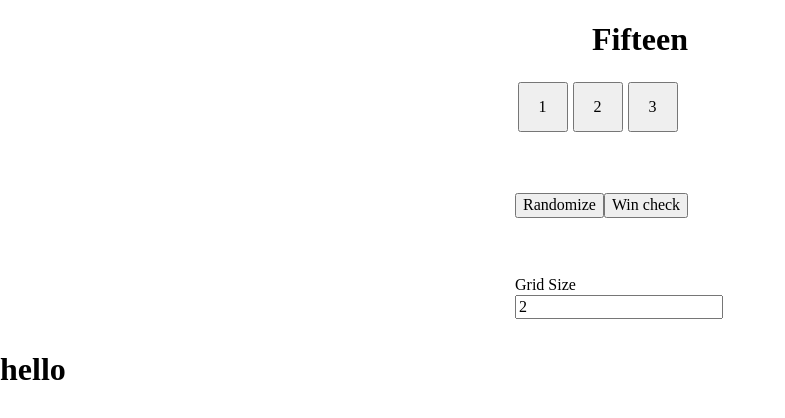
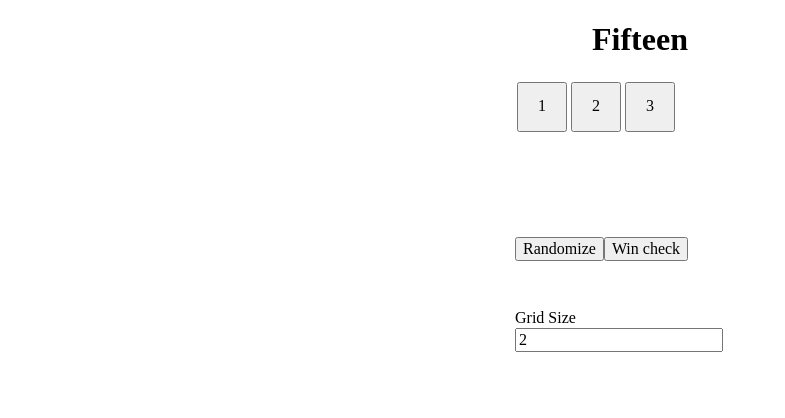
Before and after one commit to CodySelman/react-fifteen, a React (Create React App) app: page / in a window 1280 px wide. Shown: the top 418 px of the page, without its empty margins (0-785 px from the left). Built offline with nearby package versions, Linux system fonts and the light colour scheme.

Commit message:
Finished extracting CellGrid to its own component. Deleted old CellGrid method from render method in App.js. Bound this of handleClick method in App to preserve functionality.

```diff
--- a/src/App.js
+++ b/src/App.js
@@ -1,7 +1,6 @@
 import React, { Component } from "react";
 import "./App.css";
 import CellGrid from './CellGrid.js';
-import Cell from "./Cell.js";
 
 class App extends Component {
   constructor() {
@@ -13,6 +12,7 @@ class App extends Component {
     };
     this.randomizeGrid = this.randomizeGrid.bind(this);
     this.winCheck = this.winCheck.bind(this);
+    this.handleClick = this.handleClick.bind(this);
   }
   componentDidMount() {
     this.gameStart();
@@ -156,22 +156,15 @@ class App extends Component {
     }, function() {this.gameStart()})
   }
   render() {
-    const { cells } = this.state;
-    const CellGrid1 = cells.map((cell, index) => (
-      <Cell
-        key={index}
-        value={cell.value}
-        onClick={() => this.handleClick(index)}
-        gridSize={this.state.gridSize}
-      />
-    ));
     return (
       <div>
         <h1 className="App--heading">Fifteen</h1>
         <div className="App--CellGrid-container">
-          {CellGrid1}
-
-
+          <CellGrid
+            cells={this.state.cells}
+            handleClick={this.handleClick}
+            gridSize={this.state.gridSize}
+          />
           <div className="App--margin-top-3">
             <button onClick={this.randomizeGrid}>Randomize</button>
             <button onClick={this.winCheck}>Win check</button>
@@ -187,11 +180,7 @@ class App extends Component {
             />
           </div>
         </div>
-        <CellGrid
-          cells={this.state.cells}
-          handleClick={this.handleClick}
-          gridSize={this.state.gridSize}
-        />
+
         {this.state.winText}
       </div>
     );
--- a/src/CellGrid.js
+++ b/src/CellGrid.js
@@ -1,11 +1,21 @@
 import React from 'react';
 import Proptypes from 'prop-types';
+import Cell from './Cell.js';
 import './CellGrid.css';
 
 const CellGrid = props => {
-    console.log(props)
+    const cellGrid = props.cells.map((cell, index) => (
+       <Cell
+        key={index}
+        value={cell.value}
+        onClick={() => props.handleClick(index)}
+        gridSize={props.gridSize}
+       />
+    ));
     return (
-        <h1>hello</h1>
+        <div>
+            {cellGrid}
+        </div>
     );
 };
 
```
